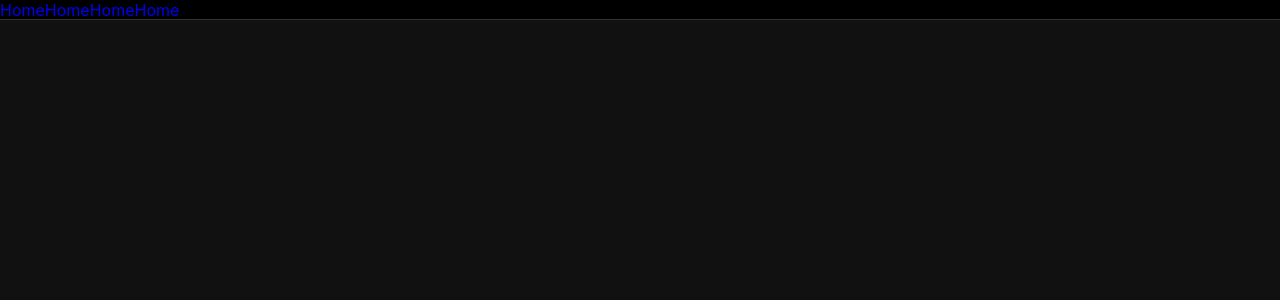
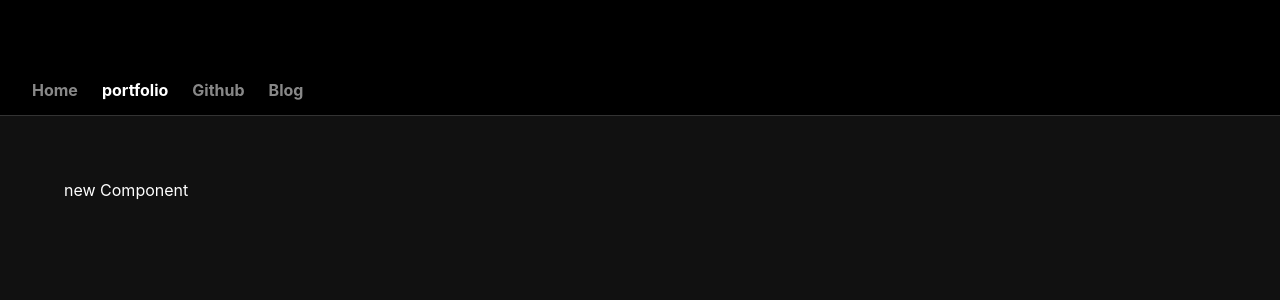
Before and after one commit to ToyCode-org/portfolio, a React (Create React App) app: page /portfolio in a window 1280 px wide. Before the commit this address had no page. Shown: the top 300 px of the page. Built offline with nearby package versions, Linux system fonts and the light colour scheme.

Commit message:
Update: nav bar

```diff
--- a/src/components/layout/header.tsx
+++ b/src/components/layout/header.tsx
@@ -1,27 +1,113 @@
 import styled from "styled-components";
-import { Link } from "react-router-dom";
+import { Link, useLocation } from "react-router-dom";
+import { useState } from "react";
+import { LinkMouseEvent, NavMouseEvent } from ".";
+
+const mkHeaderItems = (link: string, item: string) => {
+  return {
+    link,
+    item,
+  };
+};
+const headerItems = [
+  mkHeaderItems("/", "Home"),
+  mkHeaderItems("/portfolio", "portfolio"),
+  mkHeaderItems("https://github.com/LEE-YO-HAN", "Github"),
+  mkHeaderItems("https://lee-yo-han.github.io", "Blog"),
+];
 
 export const Header = () => {
+  const { pathname } = useLocation();
+
+  const [navHover, setNavHover] = useState({
+    width: 0,
+    height: 0,
+    x: 0,
+    isHover: false,
+  });
+  const navHoverHandler = (
+    e: LinkMouseEvent | NavMouseEvent,
+    isHover: boolean
+  ) => {
+    const target = e.target as HTMLElement;
+    const { width, height, x } = target.getBoundingClientRect();
+    if (isHover)
+      return setNavHover((prev) => ({ ...prev, width, height, x, isHover }));
+    setNavHover((prev) => ({ ...prev, isHover }));
+  };
+
   return (
-    <HeaderWrap>
-      <NavBar>
-        <NavList to={"/"}>Home</NavList>
-        <NavList to={"/"}>Home</NavList>
-        <NavList to={"/"}>Home</NavList>
-        <NavList to={"/"}>Home</NavList>
-      </NavBar>
-    </HeaderWrap>
+    <>
+      <HeaderWrap>
+        <HeaderTop></HeaderTop>
+        <NavBar onMouseLeave={(e) => navHoverHandler(e, false)}>
+          {headerItems.map((el, index) => {
+            return (
+              <NavList
+                to={el.link}
+                key={index}
+                target={
+                  el.item === "Github" || el.item === "Blog"
+                    ? "_blank"
+                    : "_self"
+                }
+                disable={`${pathname !== el.link}`}
+                onMouseEnter={(e) => navHoverHandler(e, true)}
+              >
+                {el.item}
+              </NavList>
+            );
+          })}
+        </NavBar>
+      </HeaderWrap>
+      <NavHover
+        area-hidden="true"
+        style={
+          navHover.isHover
+            ? {
+                opacity: "1",
+                width: `${navHover.width}px`,
+                height: `${navHover.height}px`,
+                transform: `translateX(${navHover.x}px)`,
+              }
+            : { opacity: "0" }
+        }
+      />
+    </>
   );
 };
 
-const HeaderWrap = styled.div`
-  /* height: 100px;
-  background-color: #000000; */
+const HeaderWrap = styled.header`
+  background-color: ${(props) => props.theme.backgroundColor};
 `;
 
+const HeaderTop = styled.div`
+  height: 64px;
+`;
 const NavBar = styled.nav`
-  background-color: ${(props) => props.theme.backgroundColor};
+  padding: 0 20px;
+  display: flex;
+  align-items: center;
   box-shadow: inset 0 -1px ${(props) => props.theme.boxShadow};
 `;
 
-const NavList = styled(Link)``;
+const NavList = styled(Link)<{ disable: string }>`
+  padding: 16px 12px;
+  color: ${(props) => {
+    if (props.disable === "true") return props.theme.disableColor;
+    return props.theme.mainFontColor;
+  }};
+  font-weight: bold;
+  transition: 0.2s;
+  user-select: none;
+`;
+
+const NavHover = styled.div`
+  position: absolute;
+  top: 63px;
+  background-color: #8b8b8b76;
+  transition: 0.2s;
+  user-select: none;
+  cursor: pointer;
+  /* z-index: -1; */
+`;
--- /dev/null
+++ b/src/components/layout/index.d.ts
@@ -0,0 +1,2 @@
+export type LinkMouseEvent = React.MouseEvent<HTMLAnchorElement, MouseEvent>;
+export type NavMouseEvent = React.MouseEvent<HTMLNavElement, MouseEvent>;
--- /dev/null
+++ b/src/pages/portfolio.tsx
@@ -0,0 +1,9 @@
+import styled from "styled-components";
+
+export const Portfolio = () => {
+  return (
+    <div>
+      <p>new Component</p>
+    </div>
+  );
+};
--- a/src/router/router.tsx
+++ b/src/router/router.tsx
@@ -1,10 +1,12 @@
 import { Route, Routes } from "react-router-dom";
 import { Home } from "../pages/home";
+import { Portfolio } from "../pages/portfolio";
 
 export const Router = () => {
   return (
     <Routes>
       <Route path="/" element={<Home />} />
+      <Route path="/portfolio" element={<Portfolio />} />
     </Routes>
   );
 };
--- a/src/style/theme.ts
+++ b/src/style/theme.ts
@@ -3,7 +3,9 @@ export const dark = {
   mainBackgroundColor: "#111111",
   mainFontColor: "white",
   //// component
+  disableColor: "#888888",
   backgroundColor: "#000000",
-
   boxShadow: "#333333",
 };
+
+// ${(props) => props.theme.boxShadow}
```
